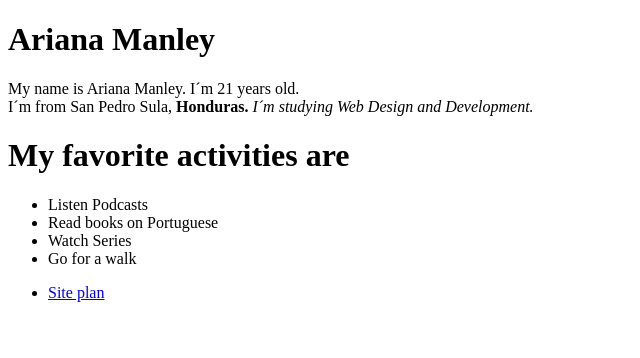
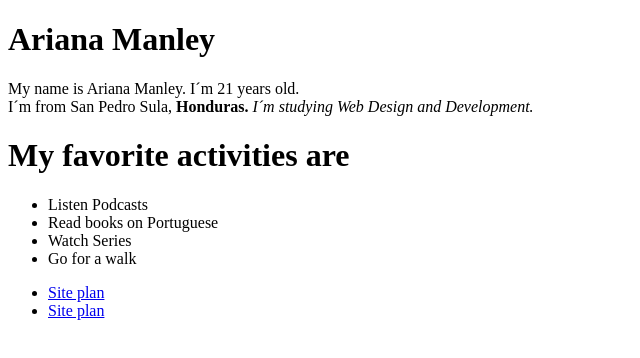
Before and after one commit to aemanley/wdd130, a plain HTML site: page index.html in a window 1280 px wide. Shown: the full height of the page, 0-640 px from the left. Drawn offline with Linux system fonts and the light colour scheme.

Commit message:
My home page

```diff
--- a/index.html
+++ b/index.html
@@ -23,6 +23,7 @@
     </ul>
     <ul>
        <li><a href="siteplan.html">Site plan</a></li>
+       <li><a href="week3/">Site plan</a></li>
     </ul>
 </body>
 
```
